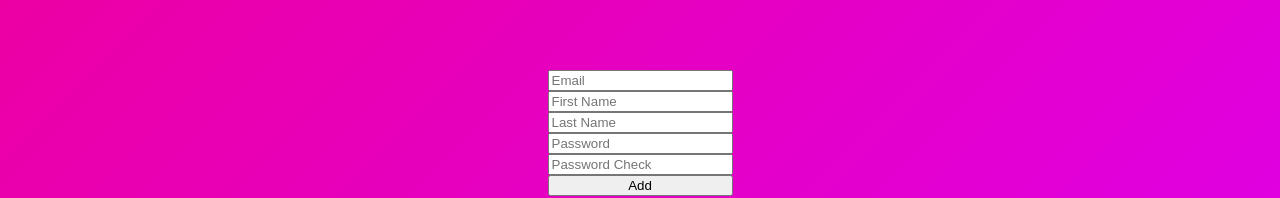
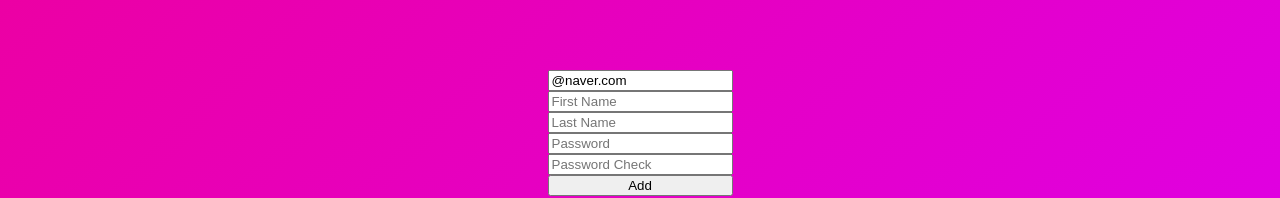
Before and after one commit to heysunny612/nomad-react-master, a React (Vite) app: page / in a window 1280 px wide. Shown: the part 267-465 px from the top of the page. Built offline with nearby package versions, Linux system fonts and the light colour scheme.

Commit message:
React-Hook-Form: Form Errors 핸들링 방법

```diff
--- a/src/hook-form/HookForm.tsx
+++ b/src/hook-form/HookForm.tsx
@@ -1,8 +1,25 @@
 import { useForm } from 'react-hook-form';
+
+interface IForm {
+  email: string;
+  first_name: string;
+  last_name: string;
+  password: string;
+  password_check: string;
+}
+
 export default function HookForm() {
-  const { register, handleSubmit, formState } = useForm();
-  const onVaild = (data: any) => {};
-  console.log(formState.errors);
+  const {
+    register,
+    handleSubmit,
+    formState: { errors },
+  } = useForm<IForm>({
+    defaultValues: {
+      email: '@naver.com',
+    },
+  });
+  const onVaild = (data) => {};
+
   return (
     <form
       onSubmit={handleSubmit(onVaild)}
@@ -10,9 +27,16 @@ export default function HookForm() {
     >
       <input
         type='text'
-        {...register('email', { required: '이메일을 입력해주세요' })}
+        {...register('email', {
+          required: '이메일을 입력해주세요',
+          pattern: {
+            value: /^[A-Za-z0-9._%+-]+@naver.com$/,
+            message: '네이버의 이메일만 입력 가능합니다.',
+          },
+        })}
         placeholder='Email'
       />
+      {errors.email && <span>{errors?.email?.message + ''}</span>}
       <input
         type='text'
         {...register('first_name', {
@@ -21,21 +45,29 @@ export default function HookForm() {
         })}
         placeholder='First Name'
       />
+      {errors.first_name && <span>{errors?.first_name?.message + ''}</span>}
       <input
         type='text'
-        {...register('last_name', { required: true })}
+        {...register('last_name', { required: '성을 입력해주세요' })}
         placeholder='Last Name'
       />
+      {errors.last_name && <span>{errors?.last_name?.message + ''}</span>}
       <input
         type='text'
-        {...register('password', { required: true })}
+        {...register('password', { required: '비밀번호를 입력해주세요' })}
         placeholder='Password'
       />
+      {errors.password && <span>{errors?.password?.message + ''}</span>}
       <input
         type='text'
-        {...register('password_check')}
+        {...register('password_check', {
+          required: '두개의 비밀번호가 맞지않습니다',
+        })}
         placeholder='Password Check'
       />
+      {errors.password_check && (
+        <span>{errors?.password_check?.message + ''}</span>
+      )}
       <button>Add</button>
     </form>
   );
```
